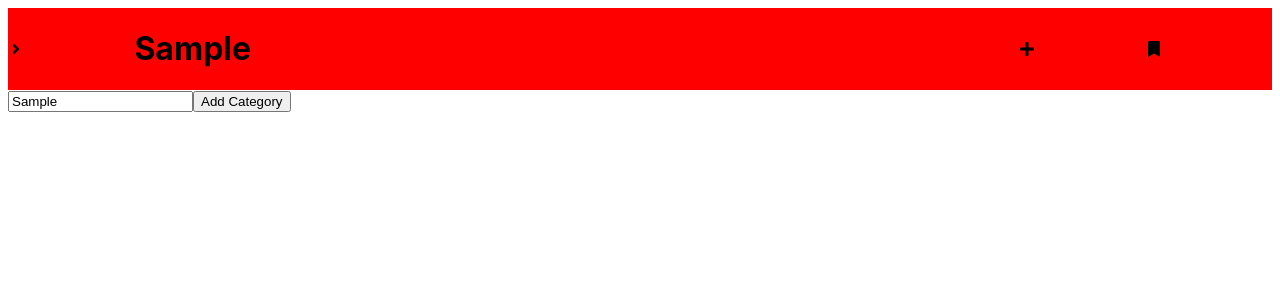
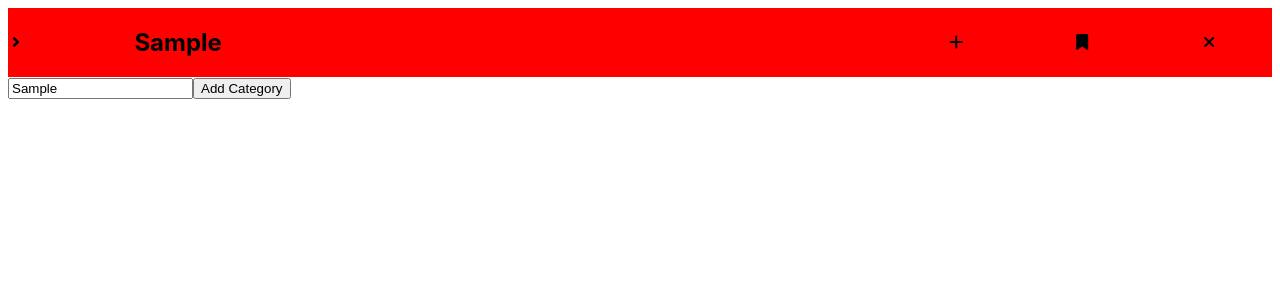
Before and after one commit to AKButani/Tab-Grouping-Firefox, a React (Create React App) app: page / in a window 1280 px wide. Both pictures are taken after typing "Sample" into the empty fields and a click on the button "Add Category". Shown: the top 300 px of the page. Built offline with nearby package versions, Linux system fonts and the light colour scheme.

Commit message:
Refactored Tooltips as well as added new button to close groups

```diff
--- a/package.json
+++ b/package.json
@@ -4,6 +4,9 @@
   "private": true,
   "dependencies": {
     "@dnd-kit/core": "^6.1.0",
+    "@fortawesome/fontawesome-svg-core": "^6.5.1",
+    "@fortawesome/free-solid-svg-icons": "^6.5.1",
+    "@fortawesome/react-fontawesome": "^0.2.0",
     "@testing-library/jest-dom": "^5.17.0",
     "@testing-library/react": "^13.4.0",
     "@testing-library/user-event": "^13.5.0",
--- a/src/popup/GroupHeader/GroupHeader.css
+++ b/src/popup/GroupHeader/GroupHeader.css
@@ -14,7 +14,7 @@
 
 .group-header{
     display: grid;
-    grid-template-columns: 10% 70% 10% 10%;
+    grid-template-columns: 10% 60% 10% 10% 10%;
    /*  grid-column-gap: 5px; */
     justify-items: stretch;
 
@@ -23,9 +23,9 @@
 .expand-collapse-tabs{
     grid-column: 1 / 2;
 }
-.expand-collapse-tabs:hover{
+/* .expand-collapse-tabs:hover{
     background-color: grey;
-}
+} */
 
 .group-header-category{
     text-align: start;
@@ -37,15 +37,28 @@
     grid-column: 3 / 4;
 
 }
-
+/*
 .button-open-group-new-window:hover{
     background-color: grey;
 }
-
+ */
 .bookmark-group{
     grid-column: 4 / 5;
 }
-
+/*
 .bookmark-group:hover{
     background-color: grey;
+} */
+
+.button-remove-group{
+    grid-column: 5 / 6;
 }
+
+/* .button-remove-group:hover{
+    background-color: grey;
+} */
+
+.button:hover{
+    color: grey;
+    size: "lg";
+}
--- a/src/popup/GroupHeader/GroupHeader.tsx
+++ b/src/popup/GroupHeader/GroupHeader.tsx
@@ -1,9 +1,11 @@
 import React, { useState } from 'react';
 import { useDrop } from 'react-dnd';
 import { ItemTypes } from "../types";
-import { FaAngleRight, FaAngleDown, FaPlus, FaBookmark } from "react-icons/fa";
+import { FaAngleRight, FaAngleDown } from "react-icons/fa";
 import "./GroupHeader.css"
 import { Alert } from 'react-bootstrap';
+import { FontAwesomeIcon } from '@fortawesome/react-fontawesome';
+import { faBookmark, faPlus, faXmark } from '@fortawesome/free-solid-svg-icons';
 
 export const GroupHeader = (props: { groupName: string; isExpanded: boolean; setIsExpanded: React.Dispatch<React.SetStateAction<boolean>>; onDrop: (TabId: browser.tabs.Tab, groupName: string) => void; tabs: browser.tabs.Tab[] }) => {
     const [{ canDrop, isOver }, drop] = useDrop(() => ({
@@ -66,12 +68,13 @@ export const GroupHeader = (props: { groupName: string; isExpanded: boolean; set
         <>
             {showAlert && <Alert dismissible variant='success' onClose={() => setAlert(false)}> Success </Alert>}
             <div ref={drop} className='group-header' style={{ backgroundColor: (isOver && canDrop) ? 'grey' : 'red' }}>
-                {props.isExpanded ? <FaAngleDown onClick={() => props.setIsExpanded(!props.isExpanded)} className='expand-collapse-tabs'/> : <FaAngleRight onClick={() => props.setIsExpanded(!props.isExpanded)} className='expand-collapse-tabs'/>}
-                <h1 className='group-header-category'>
+                {props.isExpanded ? <FaAngleDown onClick={() => props.setIsExpanded(!props.isExpanded)} className='expand-collapse-tabs button'/> : <FaAngleRight onClick={() => props.setIsExpanded(!props.isExpanded)} className='expand-collapse-tabs button'/>}
+                <h2 className='group-header-category'>
                     {props.groupName}
-                </h1>
-                <FaPlus className='button-open-group-new-window' onClick={openTabsnewWindow} />
-                <FaBookmark className='bookmark-group' onClick={storeBookmark}/>
+                </h2>
+                <FontAwesomeIcon icon={faPlus} className='button-open-group-new-window button' onClick={openTabsnewWindow} />
+                <FontAwesomeIcon icon={faBookmark} className='bookmark-group button' onClick={storeBookmark}/>
+                <FontAwesomeIcon icon={faXmark} className='button-remove-group button' />
             </div>
         </>
     );
--- a/src/popup/GroupList.tsx
+++ b/src/popup/GroupList.tsx
@@ -4,7 +4,7 @@ import { TabGroups } from "./types";
 import { DndProvider } from "react-dnd";
 import { HTML5Backend } from "react-dnd-html5-backend";
 import AddGroup from "./AddGroup";
-import { Tooltip } from "react-tooltip";
+import Tooltips from "./Tooltips";
 
 const GroupList = () => {
   console.log("in grouplist")
@@ -80,20 +80,7 @@ const GroupList = () => {
         })}
       </DndProvider>
       <AddGroup onClick={addGroup} />
-      <Tooltip
-        style={{fontSize: 15}}
-        anchorSelect=".expand-collapse-tabs"
-        content="Show/Hide Tabs"
-        place="top-start"
-        delayShow={10}
-      />
-      <Tooltip
-        style={{fontSize: 15}}
-        anchorSelect=".button-open-group-new-window"
-        content="Open Tabs in New Window"
-        place="top-start"
-        delayShow={10}
-      />
+      <Tooltips />
     </>
   );
 }
--- /dev/null
+++ b/src/popup/Tooltips.tsx
@@ -0,0 +1,42 @@
+import { Tooltip } from "react-tooltip";
+
+
+const Tooltips = () => {
+
+    const MyTooltip = (props: {selector: string, content: string} ) =>
+    {
+        return (
+            <Tooltip
+                style={{fontSize: 15}}
+                anchorSelect={props.selector}
+                content={props.content}
+                place="top-start"
+                delayShow={10}
+            />
+        )
+    };
+
+
+    return (
+        <>
+            <MyTooltip
+                selector=".expand-collapse-tabs"
+                content="Show/Hide Tabs"
+            />
+            <MyTooltip
+                selector=".button-open-group-new-window"
+                content="Open Tabs in New Window"
+            />
+            <MyTooltip
+                selector=".bookmark-group"
+                content="Save Group as a Bookmark"
+            />
+            <MyTooltip
+                selector=".button-remove-group"
+                content="Remove Group and Close all Tabs"
+            />
+        </>
+    );
+}
+
+export default Tooltips;
```
Also changed, not shown: 1 other file (tests, documents, lock files or other folders).
